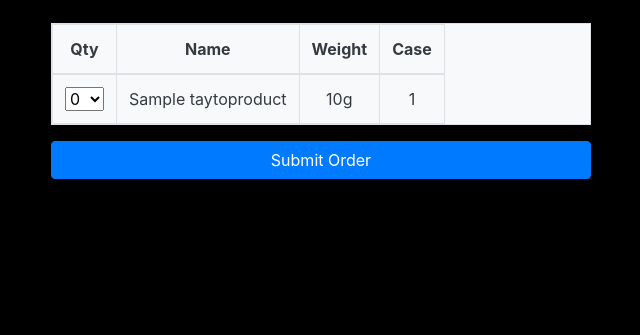
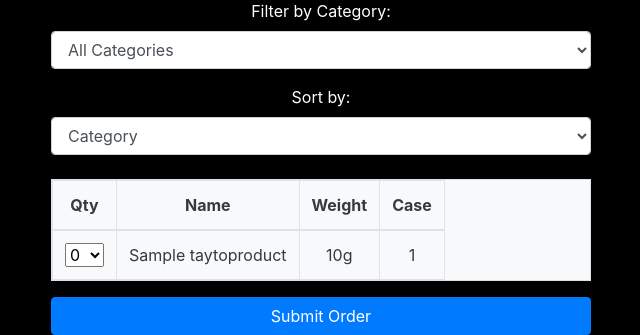
Before and after one commit to DiarmuidSheeran/order-form, a Django app: page /tayto/tayto/ in a window 1280 px wide. Shown: the part 964-1299 px from the top of the page, without its empty margins (319-959 px from the left). Before the commit the page ends 1143 px from the top, so only its background shows below. Run offline with Django 3.2, Linux system fonts and the light colour scheme; tables that the repository leaves empty hold one stand-in row (values such as "Sample post"); some libraries are stand-ins or nearby versions.

Commit message:
Add sorting feature and filter feature to the tayto application for ease of use to the user

```diff
--- a/tayto/templates/tayto/tayto-order.html
+++ b/tayto/templates/tayto/tayto-order.html
@@ -8,6 +8,29 @@
     <div class="row justify-content-center">
         <div class="col-md-6 text-center">
             <img src="{{ 'https://asset.brandfetch.io/idvmY8BeFn/idH3EjrqxE.png' }}" alt="Tayto Logo" class="mt-4 img-fluid tayto-logo">
+            <form method="get" class="mb-4">
+                <div class="form-group">
+                    <label for="category">Filter by Category:</label>
+                    <select name="category" id="category" class="form-control" onchange="this.form.submit()">
+                        <option value="">All Categories</option>
+                        {% for category in categories %}
+                            <option value="{{ category.id }}" {% if category.id|stringformat:"s" == selected_category %}selected{% endif %}>{{ category.name }}</option>
+                        {% endfor %}
+                    </select>
+                </div>
+                <div class="form-group">
+                    <label for="sort_by">Sort by:</label>
+                    <select name="sort_by" id="sort_by" class="form-control" onchange="this.form.submit()">
+                        <option value="category" {% if sort_by == 'category' %}selected{% endif %}>Category</option>
+                        <option value="name" {% if sort_by == 'name' %}selected{% endif %}>Name</option>
+                        <option value="weight" {% if sort_by == 'weight' %}selected{% endif %}>Weight</option>
+                    </select>
+                </div>
+                <!-- Preserve quantities in GET parameters for all products -->
+                {% for product_id, quantity in quantities.items %}
+                    <input type="hidden" name="quantity_{{ product_id }}" value="{{ quantity }}">
+                {% endfor %}
+            </form>
             <form method="post">
                 {% csrf_token %}
                 <table class="table table-bordered table-responsive bg-light text-dark mt-4">
@@ -26,7 +49,7 @@
                                 <select name="quantity_{{ product.pk }}" required>
                                     <option value="0">0</option>
                                     {% for i in 1|to:10 %}
-                                    <option value="{{ i }}">{{ i }}</option>
+                                    <option value="{{ i }}" {% if quantities|get_item:product.pk|stringformat:"s" == i|stringformat:"s" %}selected{% endif %}>{{ i }}</option>
                                     {% endfor %}
                                 </select>
                                 <input type="hidden" name="product_id_{{ product.pk }}" value="{{ product.pk }}">
--- a/tayto/templatetags/custom_filters.py
+++ b/tayto/templatetags/custom_filters.py
@@ -5,3 +5,7 @@
 @register.filter
 def to(value, end):
     return range(value, end + 1)
+
+@register.filter
+def get_item(dictionary, key):
+    return dictionary.get(key)
--- a/tayto/views.py
+++ b/tayto/views.py
@@ -1,18 +1,47 @@
 from django.shortcuts import render, redirect
 from orderForm.models import taytoOrder, OrderProduct
-from tayto.models import taytoProduct
-
+from tayto.models import taytoProduct, Category
 
 def tayto(request):
     products = taytoProduct.objects.all()
+    categories = Category.objects.all()
+    selected_category = request.GET.get('category', '')
+    sort_by = request.GET.get('sort_by', 'category')
 
+    # Filter products by selected category
+    if selected_category:
+        products = products.filter(category_id=selected_category)
+
+    # Sort products by selected criteria
+    if sort_by == 'name':
+        products = products.order_by('name')
+    elif sort_by == 'weight':
+        products = products.order_by('weight')
+    else:  # Default sorting by category
+        products = products.order_by('category', 'name')
+
+    # Initialize quantities dictionary
+    quantities = {}
+
+    # Retrieve quantities from session if they exist
+    if 'quantities' in request.session:
+        quantities = request.session['quantities']
+
+    # Update quantities with current GET request values
+    for product in taytoProduct.objects.all():
+        product_key = str(product.pk)
+        if f'quantity_{product_key}' in request.GET:
+            quantities[product_key] = request.GET.get(f'quantity_{product_key}', '0')
+
+    # Save the updated quantities back to the session
+    request.session['quantities'] = quantities
+
+    # Handle form submission
     if request.method == 'POST':
         order = taytoOrder.objects.create()
-
-        for product in products:
+        for product in taytoProduct.objects.all():
             product_id_field = f"product_id_{product.pk}"
             quantity_field = f"quantity_{product.pk}"
-
             if product_id_field in request.POST and quantity_field in request.POST:
                 try:
                     quantity = int(request.POST[quantity_field])
@@ -21,11 +50,16 @@
                         OrderProduct.objects.create(order=order, product=product_instance, quantity=quantity)
                 except ValueError:
                     continue
-
+        # Clear the session quantities after submitting the order
+        del request.session['quantities']
         return redirect('index')
 
     context = {
         'products': products,
+        'categories': categories,
+        'selected_category': selected_category,
+        'quantities': quantities,
+        'sort_by': sort_by,
     }
 
     return render(request, 'tayto/tayto-order.html', context)
```
